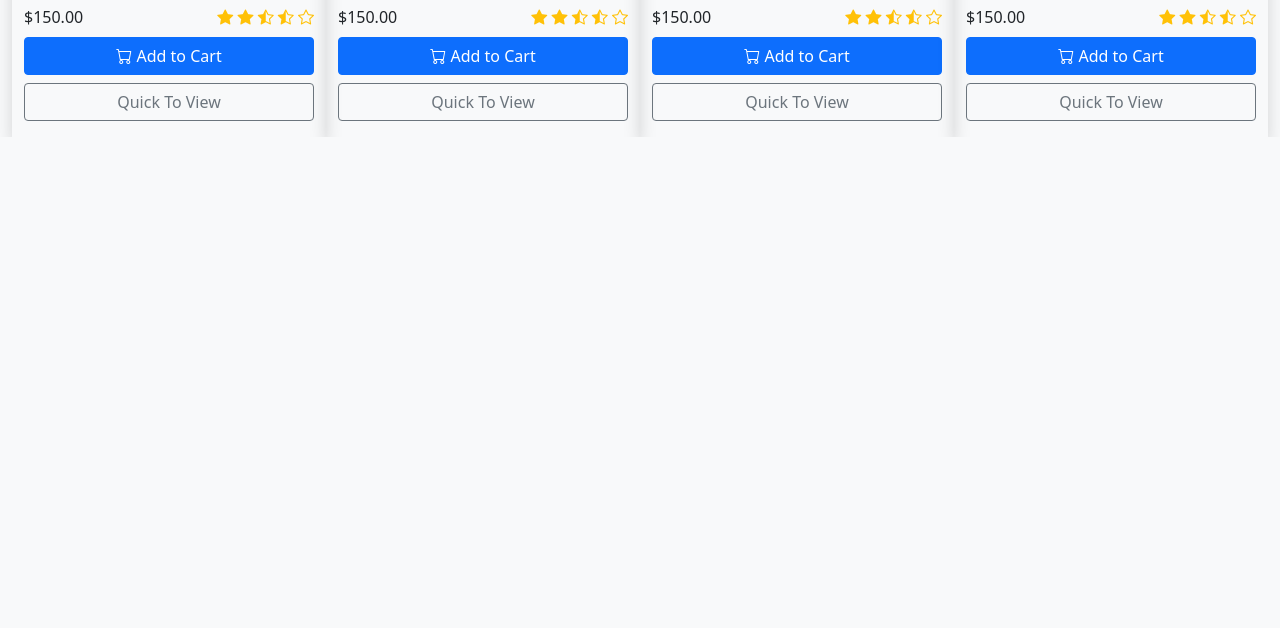
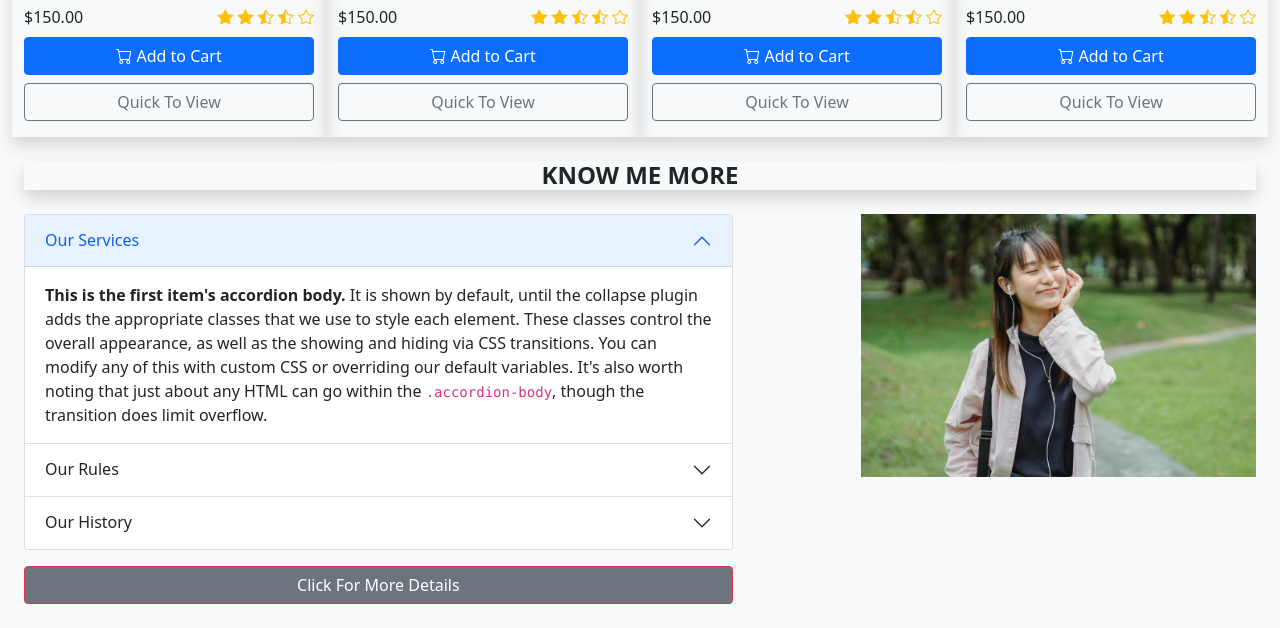
Before and after one commit to monarulMN/Bootstrap-project-2, a plain HTML site: page index.html in a window 1280 px wide. Shown: the part 1588-2216 px from the top of the page. Before the commit the page ends 1725 px from the top, so only its background shows below. Drawn offline with nearby package versions, Linux system fonts and the light colour scheme.

Commit message:
create accordion

```diff
--- a/index.html
+++ b/index.html
@@ -207,7 +207,7 @@
 
       <section class="container-fluid">
         <div class="text-center my-5">
-          <p class="h4 fw-bolder">Trending Products</p>
+          <p class="h4 fw-bolder text-outline-white text-uppercase shadow">Trending Products</p>
         </div>
         <div class="row">
 
@@ -302,6 +302,83 @@
         </div>
       </section>
 
+      <section class="container-fluid mb-4 ">
+        <p class="h4 text-center text-uppercase shadow text-outline-white my-4 fw-bolder">know Me More</p>
+        <div class="row d-block d-md-flex">
+          <div class="col-md-7 me-auto">
+            <div class="accordion me-0" id="accordionExample">
+              <div class="accordion-item">
+                <h2 class="accordion-header" id="headingOne">
+                  <button class="accordion-button" type="button" data-bs-toggle="collapse" data-bs-target="#collapseOne" aria-expanded="true" aria-controls="collapseOne">
+                    Our Services
+                  </button>
+                </h2>
+                <div id="collapseOne" class="accordion-collapse collapse show" aria-labelledby="headingOne" data-bs-parent="#accordionExample">
+                  <div class="accordion-body">
+                    <strong>This is the first item's accordion body.</strong> It is shown by default, until the collapse plugin adds the appropriate classes that we use to style each element. These classes control the overall appearance, as well as the showing and hiding via CSS transitions. You can modify any of this with custom CSS or overriding our default variables. It's also worth noting that just about any HTML can go within the <code>.accordion-body</code>, though the transition does limit overflow.
+                  </div>
+                </div>
+              </div>
+              <div class="accordion-item">
+                <h2 class="accordion-header" id="headingTwo">
+                  <button class="accordion-button collapsed" type="button" data-bs-toggle="collapse" data-bs-target="#collapseTwo" aria-expanded="false" aria-controls="collapseTwo">
+                    Our Rules
+                  </button>
+                </h2>
+                <div id="collapseTwo" class="accordion-collapse collapse" aria-labelledby="headingTwo" data-bs-parent="#accordionExample">
+                  <div class="accordion-body">
+                    <strong>This is the second item's accordion body.</strong> It is hidden by default, until the collapse plugin adds the appropriate classes that we use to style each element. These classes control the overall appearance, as well as the showing and hiding via CSS transitions. You can modify any of this with custom CSS or overriding our default variables. It's also worth noting that just about any HTML can go within the <code>.accordion-body</code>, though the transition does limit overflow.
+                  </div>
+                </div>
+              </div>
+              <div class="accordion-item">
+                <h2 class="accordion-header" id="headingThree">
+                  <button class="accordion-button collapsed" type="button" data-bs-toggle="collapse" data-bs-target="#collapseThree" aria-expanded="false" aria-controls="collapseThree">
+                    Our History
+                  </button>
+                </h2>
+                <div id="collapseThree" class="accordion-collapse collapse" aria-labelledby="headingThree" data-bs-parent="#accordionExample">
+                  <div class="accordion-body">
+                    <strong>This is the third item's accordion body.</strong> It is hidden by default, until the collapse plugin adds the appropriate classes that we use to style each element. These classes control the overall appearance, as well as the showing and hiding via CSS transitions. You can modify any of this with custom CSS or overriding our default variables. It's also worth noting that just about any HTML can go within the <code>.accordion-body</code>, though the transition does limit overflow.
+                  </div>
+                </div>
+              </div>
+            </div>
+
+            <button class="btn btn-outline-danger btn-secondary text-white w-100 mt-3" type="button" data-bs-toggle="offcanvas" data-bs-target="#offcanvasExample" aria-controls="offcanvasExample">
+              Click For More Details
+            </button>
+
+            <div class="offcanvas offcanvas-start" tabindex="-1" id="offcanvasExample" aria-labelledby="offcanvasExampleLabel">
+              <div class="offcanvas-header">
+                <h5 class="offcanvas-title fw-bolder text-uppercase" id="offcanvasExampleLabel">Offcanvas</h5>
+                <button type="button" class="btn-close text-reset" data-bs-dismiss="offcanvas" aria-label="Close"></button>
+              </div>
+              <div class="offcanvas-body">
+                <div>
+                  Lorem ipsum dolor sit amet consectetur adipisicing elit. Quisquam ad iste quos repellat nam, fugit blanditiis quam amet consequuntur perferendis iure earum dolor, animi exercitationem modi accusamus ab. Natus a architecto odit beatae quasi in eligendi, maxime reiciendis suscipit dicta cum ipsa alias perspiciatis amet voluptas commodi quisquam repellendus quibusdam mollitia temporibus dolorum delectus aut harum? Eligendi ex repellat animi?
+                </div>
+                <div class="dropdown mt-3">
+                  <button class="btn btn-outline-danger w-100 dropdown-toggle" type="button" id="dropdownMenuButton" data-bs-toggle="dropdown">
+                    Dropdown button
+                  </button>
+                  <ul class="dropdown-menu w-75" aria-labelledby="dropdownMenuButton">
+                    <li><a class="dropdown-item text-center shadow" href="#">Home</a></li>
+                    <li><a class="dropdown-item text-center shadow" href="#">Products</a></li>
+                    <li><a class="dropdown-item text-center shadow" href="#">Shop</a></li>
+                  </ul>
+                </div>
+              </div>
+            </div>
+
+          </div>
+          <div class="col-md-4 ">
+            <img src="images/listen song.jpg" class="img-fluid" alt="">
+          </div>
+        </div>
+
+      </section>
+
     <!-- bootstrap js link -->
     <script src="https://cdn.jsdelivr.net/npm/bootstrap@5.0.2/dist/js/bootstrap.bundle.min.js" integrity="sha384-MrcW6ZMFYlzcLA8Nl+NtUVF0sA7MsXsP1UyJoMp4YLEuNSfAP+JcXn/tWtIaxVXM" crossorigin="anonymous"></script>
 </body>
```
Also changed, not shown: images/listen song.jpg (added).
